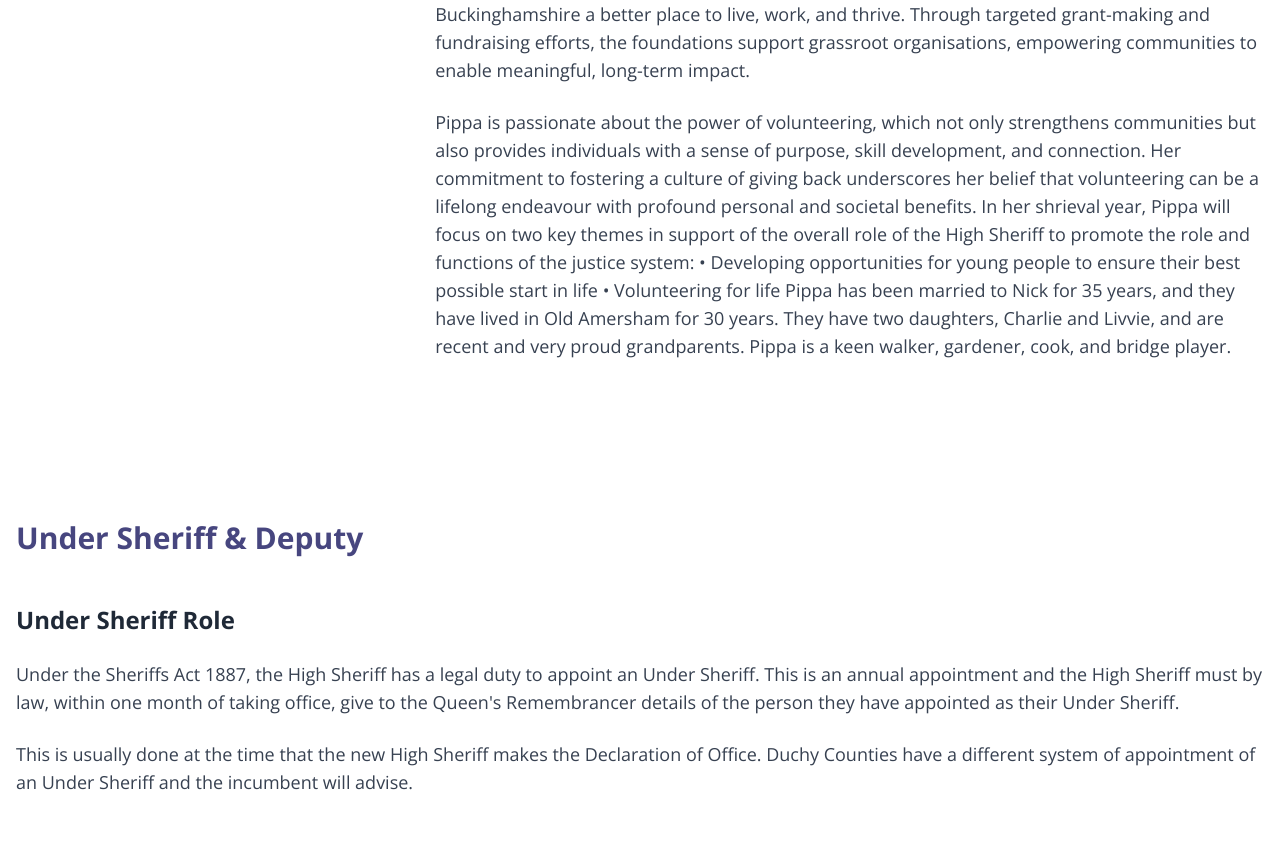
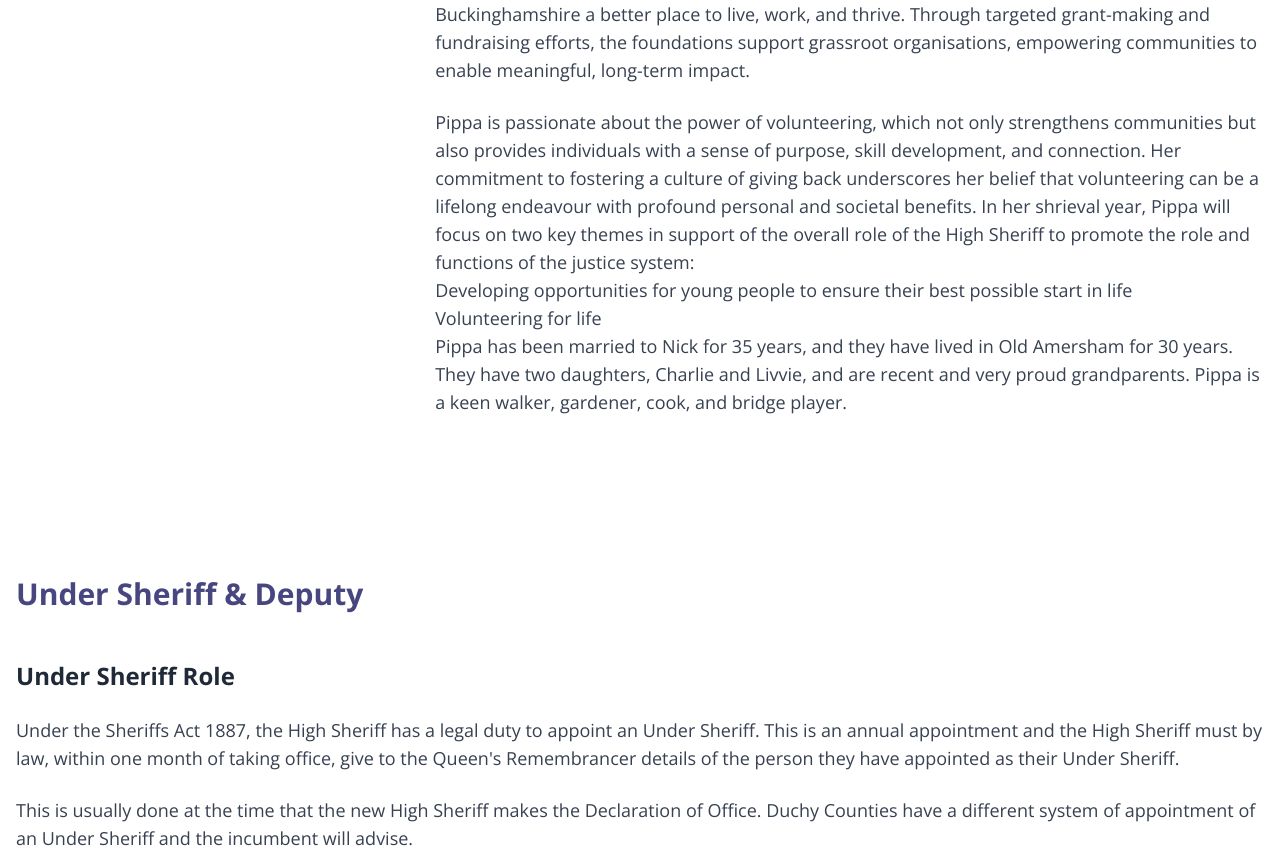
Before and after one commit to 88AIstuff/High-Sheriff-of-Buckinghamshire, a plain HTML site: page team.html in a window 1280 px wide. Shown: the part 1092-1947 px from the top of the page. Drawn offline with nearby package versions, Linux system fonts and the light colour scheme.

Commit message:
Update team.html

```diff
--- a/team.html
+++ b/team.html
@@ -128,7 +128,10 @@ color: white;
 <p class="text-lg text-gray-700 mb-6">Pippa developed a joy of working with people and a strong commercial focus throughout her successful career in food manufacturing and retail. She is a product development specialist and has worked for several organisations including United Biscuits, Grand Metropolitan, Northern Foods, and Marks and Spencer.</p>
 <p class="text-lg text-gray-700 mb-6">Alongside her professional achievements, Pippa has dedicated significant time to volunteering and community engagement. She has supported Sense, the deafblind charity, and spent 10 years volunteering for Citizens Advice as a Money Advice Caseworker. In addition, she has played a key role in education governance, serving as a Governor at several schools, most recently at The Beacon, where she chaired the Admissions and Marketing Committee.</p>
 <p class="text-lg text-gray-700 mb-6">Since 2020, Pippa has been actively involved with Heart of Bucks Community Foundation, where she leads the fundraising programme and has served on the grants panel. Through this work, she has contributed to initiatives such as the Young Futures Fund, a participatory grants programme that supports the next generation in Buckinghamshire by improving the quality of life for children and young people from birth to age 30. Heart of Bucks and the Milton Keynes Community Foundation play a vital role in addressing local needs, acting as a catalyst for social change to make Buckinghamshire a better place to live, work, and thrive. Through targeted grant-making and fundraising efforts, the foundations support grassroot organisations, empowering communities to enable meaningful, long-term impact.</p>
-<p class="text-lg text-gray-700">Pippa is passionate about the power of volunteering, which not only strengthens communities but also provides individuals with a sense of purpose, skill development, and connection. Her commitment to fostering a culture of giving back underscores her belief that volunteering can be a lifelong endeavour with profound personal and societal benefits. In her shrieval year, Pippa will focus on two key themes in support of the overall role of the High Sheriff to promote the role and functions of the justice system: • Developing opportunities for young people to ensure their best possible start in life • Volunteering for life Pippa has been married to Nick for 35 years, and they have lived in Old Amersham for 30 years. They have two daughters, Charlie and Livvie, and are recent and very proud grandparents. Pippa is a keen walker, gardener, cook, and bridge player.</p>
+<p class="text-lg text-gray-700">Pippa is passionate about the power of volunteering, which not only strengthens communities but also provides individuals with a sense of purpose, skill development, and connection. Her commitment to fostering a culture of giving back underscores her belief that volunteering can be a lifelong endeavour with profound personal and societal benefits. In her shrieval year, Pippa will focus on two key themes in support of the overall role of the High Sheriff to promote the role and functions of the justice system: </p>
+<p class="text-lg text-gray-700">Developing opportunities for young people to ensure their best possible start in life</p>
+<p class="text-lg text-gray-700">Volunteering for life</p>
+<p class="text-lg text-gray-700">Pippa has been married to Nick for 35 years, and they have lived in Old Amersham for 30 years. They have two daughters, Charlie and Livvie, and are recent and very proud grandparents. Pippa is a keen walker, gardener, cook, and bridge player.</p>
 </div>
 </div>
 </div>
```
